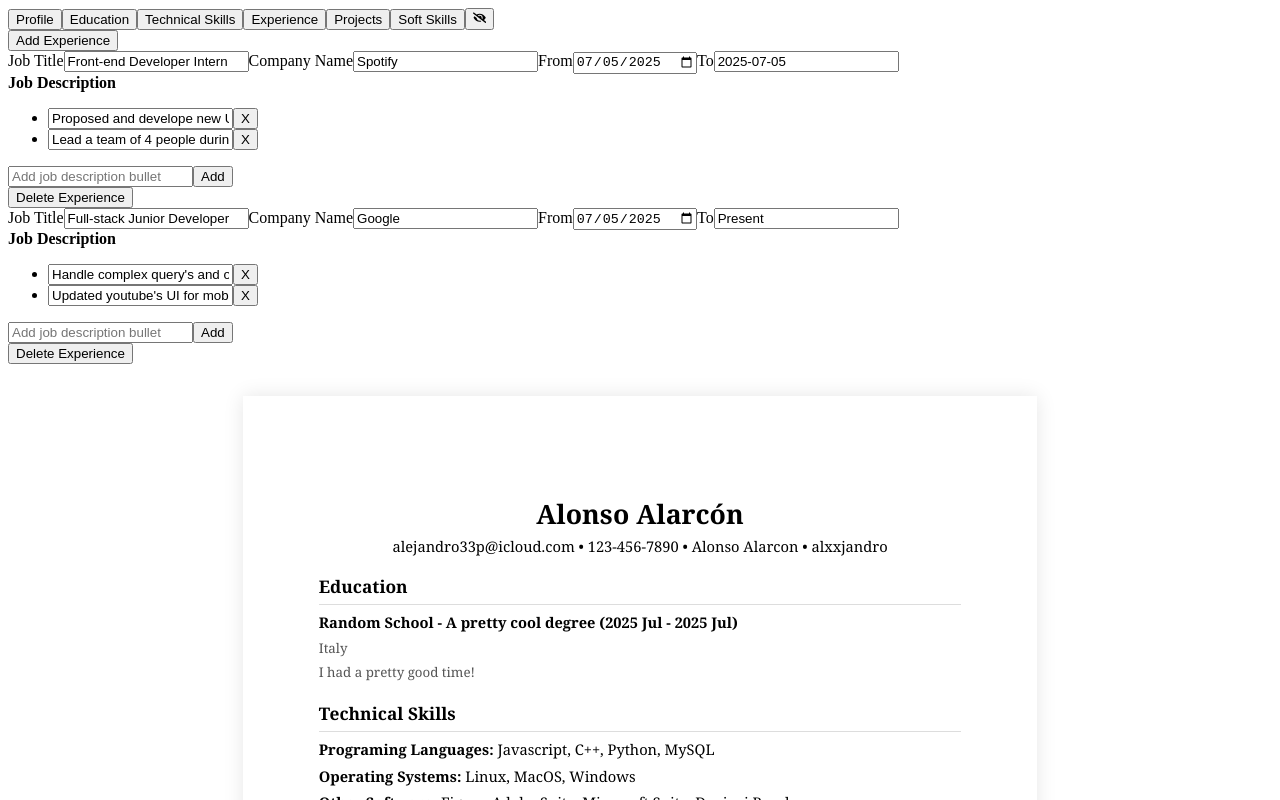
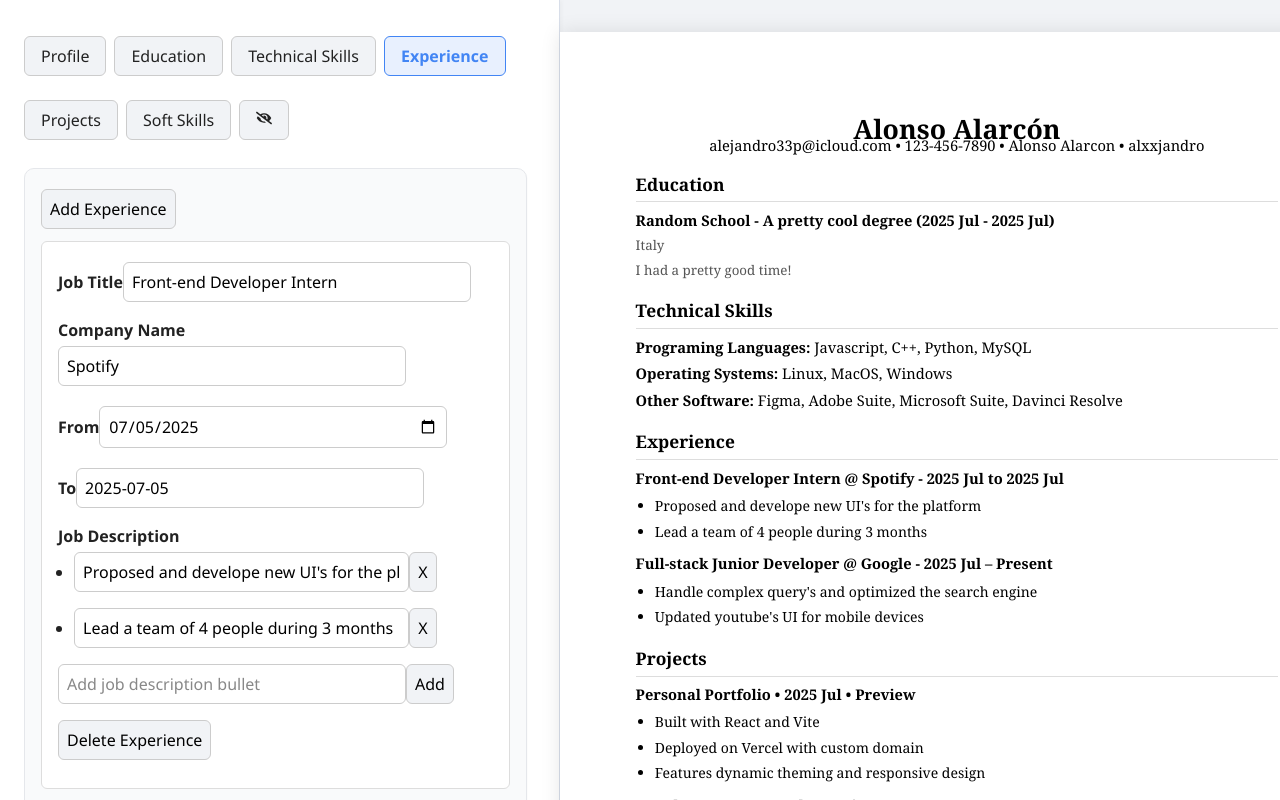
Before and after one commit to alxxjandro/cvbuilder, a React app: page / in a window 1280 px wide. Both pictures are taken after a click on the button "Experience". Shown: the top 800 px of the page. Built offline with nearby package versions, Linux system fonts and the light colour scheme; the HTML template or start-up script is replaced by a standard one.

Commit message:
let an AI haddle the CSS but now I will actaully made the needed changes myself, as it is pretty bad atm

```diff
--- a/src/modules/App.jsx
+++ b/src/modules/App.jsx
@@ -1,6 +1,7 @@
 import { useState } from "react";
 import CV from "./CV";
 import Sidebar from "./Sidebar.JSX";
+import "../styles/App.css"
 
 function App() {
   const [view, setView] = useState(true);
--- a/src/modules/Sidebar.jsx
+++ b/src/modules/Sidebar.jsx
@@ -6,6 +6,7 @@ import Experience from "./sidebarSections/Experience";
 import Projects from "./sidebarSections/Projects";
 import Softskills from "./sidebarSections/Softskills";
 import { FaEye, FaEyeSlash } from "react-icons/fa";
+import "../styles/Sidebar.css";
 
 function Sidebar({ data, setData, view, setView }) {
   const sections = [
@@ -19,24 +20,21 @@ function Sidebar({ data, setData, view, setView }) {
   const [section, setSection] = useState(sections[0]);
   const SectionComponent = section.component;
 
-  const toggleView = () => {
-    return setView(!view);
-  };
+  const toggleView = () => setView(!view);
 
-  //used to update the entrys on profile
 const handleSetter = (e) => {
   const id = e.target.id;
   const value = e.target.value;
+
   setData((prev) => ({
     ...prev,
-      [section.name]: {
-        ...prev[section.name],
+    profile: {
+      ...prev.profile,
       [id]: value,
     },
   }));
 };
 
-  //for adding schools to the state
   const addEducationEntry = (entry, isEdit = false) => {
     setData((prev) => ({
       ...prev,
@@ -48,13 +46,20 @@ function Sidebar({ data, setData, view, setView }) {
 
   return (
     <div className="sidebar">
+      <div className="sidebarButtons">
         {sections.map((s, index) => (
-        <button key={index} onClick={() => setSection(s)}>
+          <button
+            key={index}
+            onClick={() => setSection(s)}
+            className={section.name === s.name ? "active" : ""}
+          >
             {s.name}
           </button>
         ))}
-
-      <button onClick={toggleView}>{view ? <FaEyeSlash /> : <FaEye />} </button>
+        <button onClick={toggleView}>
+          {view ? <FaEyeSlash /> : <FaEye />}
+        </button>
+      </div>
 
       <div className="section">
         {SectionComponent ? (
@@ -65,7 +70,7 @@ function Sidebar({ data, setData, view, setView }) {
             addEducationEntry={addEducationEntry}
           />
         ) : (
-          "An error coured, please try again"
+          "An error occurred, please try again"
         )}
       </div>
     </div>
--- a/src/styles/App.css
+++ b/src/styles/App.css
@@ -23,7 +23,7 @@ body {
 /* Grid layout */
 .appRoot {
   display: grid;
-  grid-template-columns: 360px 1fr;
+  grid-template-columns: 560px 1fr;
   height: 100vh;
   overflow: hidden;
 }
--- a/src/styles/Page.css
+++ b/src/styles/Page.css
@@ -53,10 +53,6 @@
   padding-bottom: 0.2rem;
 }
 
-/* Entries */
-.cv-entry {
-}
-
 .cv-entry > p {
   margin: 0.2rem 0;
 }
--- a/src/styles/Sidebar.css
+++ b/src/styles/Sidebar.css
@@ -1,135 +1,170 @@
-:root {
-  --sidebar-bg: #f7f9fb;
-  --sidebar-section-bg: #fff;
-  --sidebar-border: #e0e4ea;
-  --sidebar-text: #222;
-  --sidebar-label: #555;
-  --sidebar-input-bg: #f2f4f8;
-  --sidebar-input-border: #cfd8dc;
-  --sidebar-button-bg: #e3f0ff;
-  --sidebar-button-hover: #b3d8ff;
-  --sidebar-button-text: #1565c0;
+/* === Sidebar.css === */
+
+.sidebar {
+  background-color: #ffffff;
+  border-right: 1px solid #d8dee9;
+  padding: 1rem 1rem 0 1rem;
+  overflow-y: auto;
+  box-shadow: 2px 0 4px rgba(0, 0, 0, 0.03);
+  display: flex;
+  flex-direction: column;
 }
 
-.sidebar {
-  background: var(--sidebar-bg);
-  padding: 2rem 1rem;
-  min-width: 320px;
-  border-right: 1px solid var(--sidebar-border);
-  height: 100vh;
-  box-sizing: border-box;
-  overflow-y: auto;
+.sidebarButtons {
+  display: flex;
+  flex-wrap: wrap;
+  gap: 0.5rem;
+  margin-bottom: 1rem;
 }
 
-.form-section {
-  background: var(--sidebar-section-bg);
-  border-radius: 8px;
-  box-shadow: 0 1px 4px rgba(0, 0, 0, 0.03);
-  padding: 1.5rem 1rem;
-  margin-bottom: 2rem;
+.sidebarButtons button {
+  padding: 0.5rem 1rem;
+  border: 1px solid #ccc;
+  border-radius: 6px;
+  background-color: #f1f3f6;
+  color: #222;
+  cursor: pointer;
+  font-weight: 500;
+  transition: background-color 0.2s, color 0.2s;
 }
 
-.form-section label {
-  display: block;
-  color: var(--sidebar-label);
-  font-size: 0.95rem;
-  margin-bottom: 0.25rem;
-  margin-top: 1rem;
+.sidebarButtons button:hover {
+  background-color: #e2e6ea;
 }
 
-.form-section input[type="text"],
-.form-section input[type="date"] {
-  width: 100%;
-  padding: 0.5rem;
-  margin-bottom: 0.5rem;
-  border: 1px solid var(--sidebar-input-border);
-  border-radius: 4px;
-  background: var(--sidebar-input-bg);
-  color: var(--sidebar-text);
-  font-size: 1rem;
-  box-sizing: border-box;
+.sidebarButtons button.active {
+  background-color: #e8f0fe;
+  border: 1px solid #4285f4;
+  color: #4285f4;
+  font-weight: bold;
 }
 
-.form-section ul {
-  list-style: none;
-  padding-left: 0;
-  margin: 0.5rem 0 1rem 0;
+.section {
+  flex-grow: 1;
+  overflow-y: auto;
+  padding-right: 0.5rem;
 }
 
-.form-section li {
-  display: flex;
-  align-items: center;
-  margin-bottom: 0.5rem;
+
+/* === Normalize buttons and inputs === */
+button,
+input[type="text"],
+input[type="email"],
+input[type="tel"],
+input[type="date"] {
+  font-family: inherit;
+  font-size: 1rem;
+  padding: 0.5rem;
+  border-radius: 6px;
+  border: 1px solid #ccc;
+  margin-top: 0.25rem;
+  margin-bottom: 0.75rem;
 }
 
-.form-section button {
-  background: var(--sidebar-button-bg);
-  color: var(--sidebar-button-text);
-  border: none;
-  border-radius: 4px;
-  padding: 0.3rem 0.8rem;
-  margin-left: 0.5rem;
+button {
+  background-color: #f1f3f6;
   cursor: pointer;
-  font-size: 0.95rem;
-  transition: background 0.2s;
+  border: 1px solid #ccc;
+  transition: background-color 0.2s;
 }
 
-.form-section button:hover {
-  background: var(--sidebar-button-hover);
+button:hover {
+  background-color: #e2e6ea;
 }
 
-.form-section strong {
-  color: var(--sidebar-label);
-  font-size: 1.05rem;
+button:disabled {
+  opacity: 0.6;
+  cursor: not-allowed;
 }
 
-.sidebar {
-  background: var(--sidebar-bg);
-  padding: 2rem 1.2rem;
-  min-width: 320px;
-  height: 100vh;
-  border-right: 1px solid var(--sidebar-border);
-  box-sizing: border-box;
-  overflow-y: auto;
-  display: flex;
-  flex-direction: column;
-  gap: 1.5rem;
+
+/* === Form-section shared === */
+.form-section {
+  background-color: #f9fafb;
+  border: 1px solid #e5e7eb;
+  padding: 1rem;
+  border-radius: 10px;
+  margin-bottom: 1rem;
+  box-shadow: 0 1px 2px rgba(0, 0, 0, 0.05);
 }
 
-.form-section {
-  background: var(--sidebar-section-bg);
-  border-radius: 12px;
-  box-shadow: 0 4px 10px rgba(0, 0, 0, 0.04);
-  padding: 1.5rem 1.2rem;
-  transition: box-shadow 0.3s;
+/* === Specific components === */
+
+.profile{
+  padding: 1rem;
 }
 
-.form-section:hover {
-  box-shadow: 0 6px 12px rgba(0, 0, 0, 0.06);
+.profile label,
+.education label,
+.project-entry label,
+.experience-entry label,
+.tech-skill-group label {
+  display: block;
+  font-weight: bold;
+  margin-bottom: 0.25rem;
 }
 
-.form-section label {
-  font-weight: 600;
-  letter-spacing: 0.3px;
+.profile input,
+.education input,
+.project-entry input,
+.experience-entry input,
+.tech-skill-group input {
+  width: 80%;
 }
 
-.form-section input[type="text"],
-.form-section input[type="date"],
-.form-section textarea {
-  outline: none;
-  border: 1px solid var(--sidebar-input-border);
-  border-radius: 6px;
-  padding: 0.5rem 0.75rem;
-  background: var(--sidebar-input-bg);
-  transition: border 0.2s ease;
+/* Education preview */
+.education .newField > div:not(.Schoolform) {
+  border: 1px solid #ddd;
+  padding: 0.75rem;
+  margin-top: 0.5rem;
+  border-radius: 8px;
+  background-color: #ffffff;
 }
 
-.form-section input:focus,
-.form-section textarea:focus {
-  border-color: var(--sidebar-button-text);
+.education h1 {
+  font-size: 1.2rem;
+  font-weight: 600;
 }
 
-.form-section button {
-  font-weight: 500;
-  padding: 0.4rem 1rem;
+/* TechSkills toggle */
+.tech-skill-group {
+  margin-bottom: 1rem;
+  padding: 0.75rem;
+  background-color: #ffffff;
+  border: 1px solid #ddd;
+  border-radius: 6px;
 }
+
+.tech-skill-group ul {
+  padding-left: 1rem;
+  list-style: disc;
+}
+
+/* Experience entry */
+.experience-entry {
+  background-color: #ffffff;
+  border: 1px solid #ddd;
+  border-radius: 6px;
+  padding: 1rem;
+  margin-bottom: 1rem;
+}
+
+/* Project entry */
+.project-entry {
+  background-color: #ffffff;
+  border: 1px solid #ddd;
+  border-radius: 6px;
+  padding: 1rem;
+  margin-bottom: 1rem;
+}
+
+.project-entry ul,
+.experience-entry ul {
+  padding-left: 1rem;
+  list-style: disc;
+}
+
+/* Utility */
+input::placeholder {
+  color: #888;
+}
```
Lines whose indentation alone changed are shown as unchanged.
